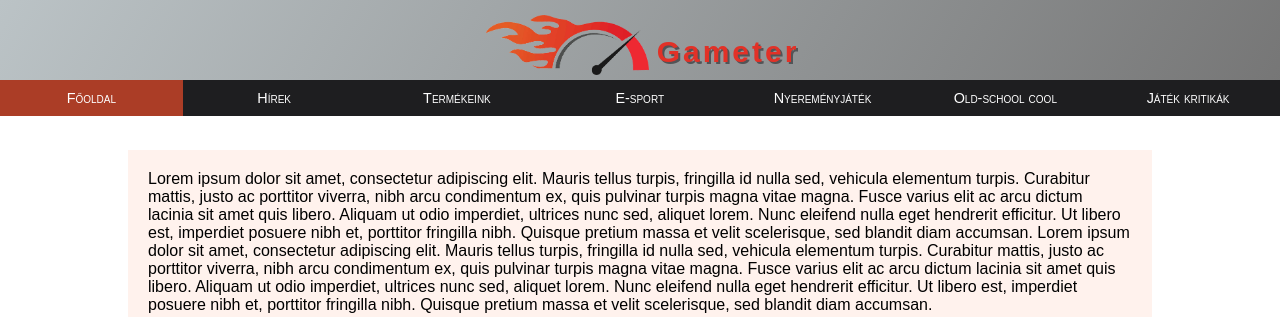
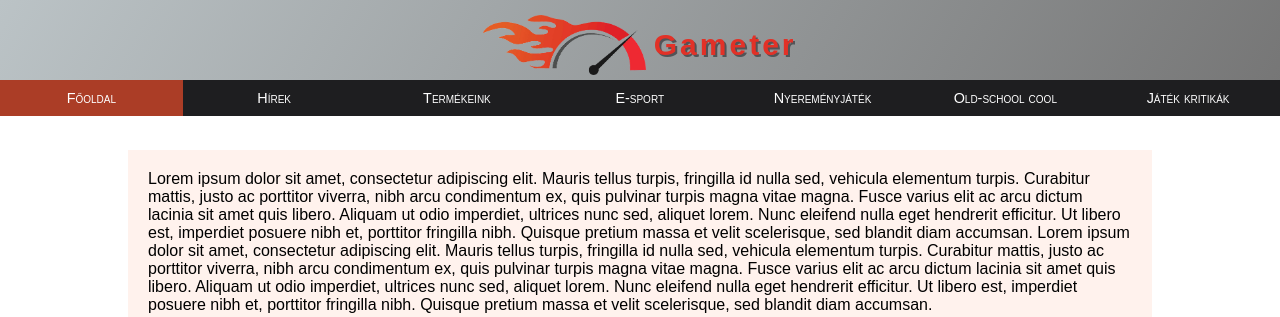
Before and after one commit to R3tes/WebtervProject, a PHP site: page / in a window 1280 px wide. Shown: the top 317 px of the page. Run offline with PHP 8.4, Linux system fonts and the light colour scheme.

Commit message:
minor css changes

```diff
--- a/css/style.css
+++ b/css/style.css
@@ -10,7 +10,7 @@ body {
 body main {
     background-color: rgba(252, 76, 0, 0.07);
     width: 80%;
-    margin: 150px auto;
+    margin: 150px auto 35px auto;
 }
 
 /* TEXT WITHIN BODY */
@@ -68,10 +68,11 @@ header div h1 {
 }
 
 header div {
-    position: relative;
-    left: 38%;
-    top: 15px;
     width: 100%;
+    height: 90px;
+    display: flex;
+    justify-content: center;
+    align-items: center;
 }
 
 /* MENU */
```
